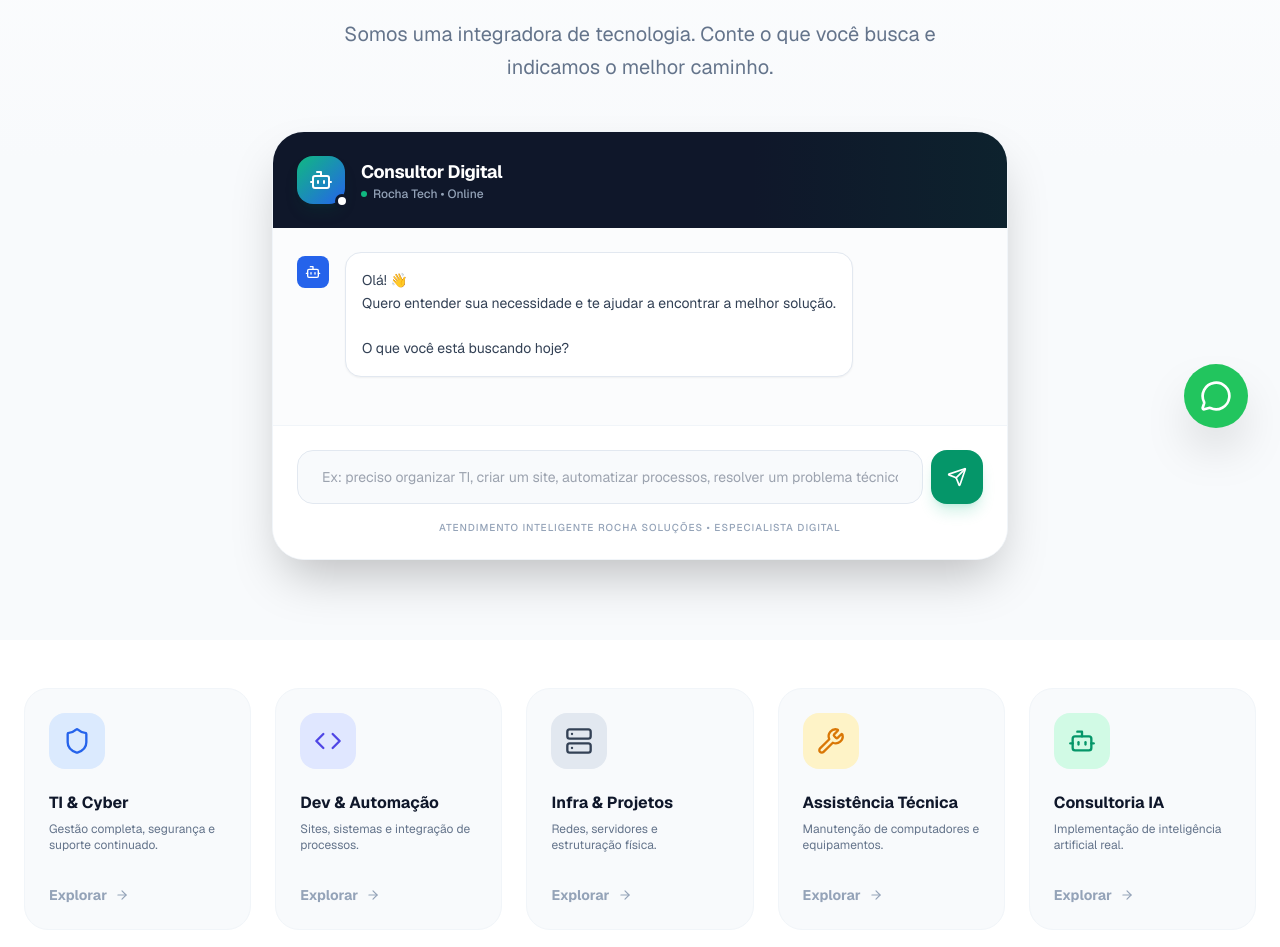
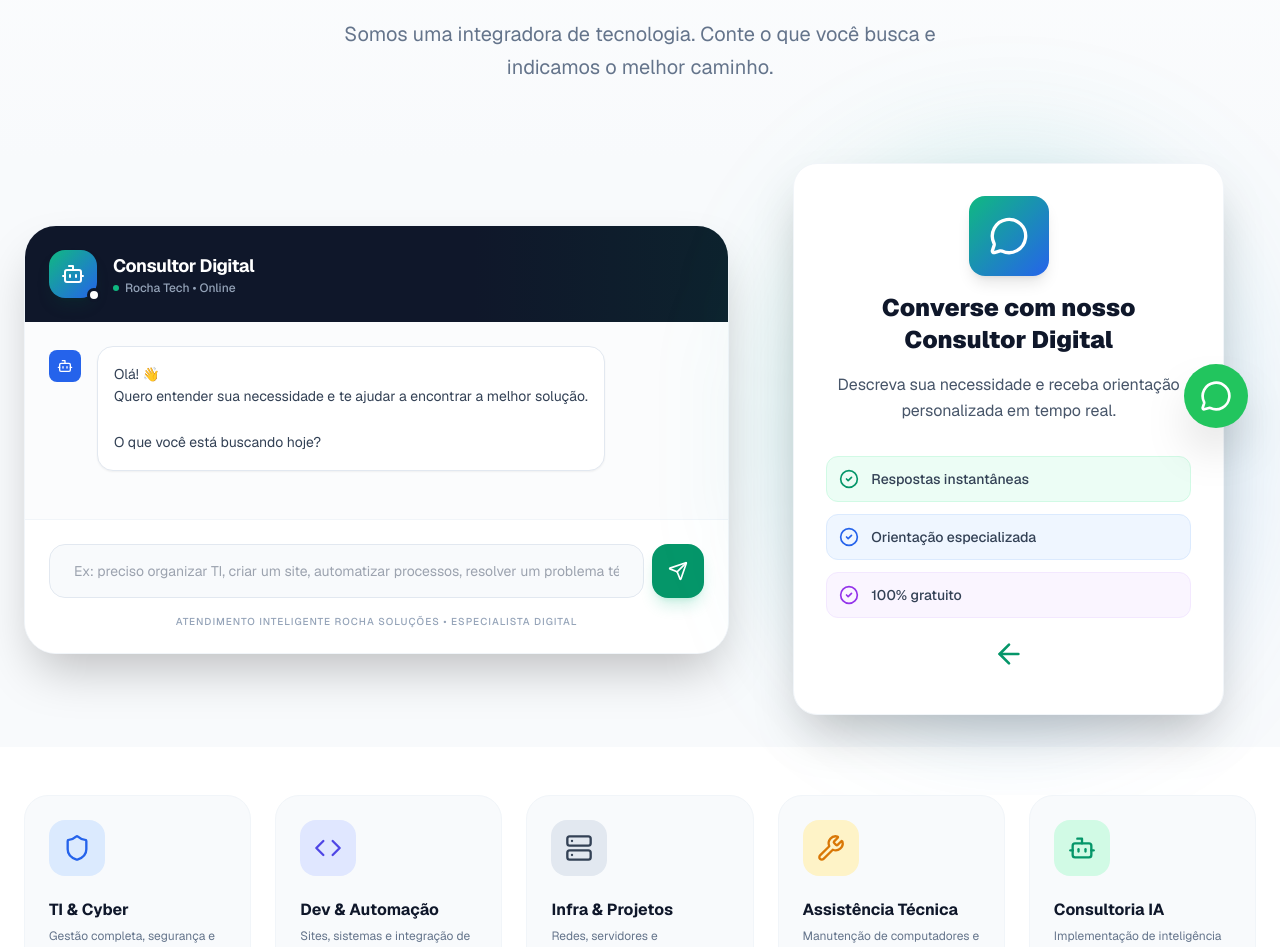
Before and after one commit to brt92/rocha-tecnologia-site, a React (Vite) app: page / in a window 1280 px wide. Shown: the part 340-1287 px from the top of the page. Built offline with nearby package versions, Linux system fonts and the light colour scheme.

Commit message:
Expand chat layout with CTA illustration sidebar

```diff
--- a/App.tsx
+++ b/App.tsx
@@ -89,8 +89,48 @@ const HomeView = ({ setView }: { setView: (v: string) => void }) => {
           </p>
         </div>
 
-        <div className="relative z-20">
-          <TechAssistant chat={chatState} mode="hero" />
+        <div className="relative z-20 max-w-7xl mx-auto px-6">
+          <div className="grid grid-cols-1 lg:grid-cols-12 gap-8 items-center">
+            {/* Chat Component */}
+            <div className="lg:col-span-7">
+              <TechAssistant chat={chatState} mode="hero" />
+            </div>
+
+            {/* CTA Illustration */}
+            <div className="lg:col-span-5 hidden lg:flex flex-col items-center justify-center space-y-6 p-8">
+              <div className="relative">
+                <div className="absolute inset-0 bg-gradient-to-br from-emerald-500/20 to-blue-500/20 blur-3xl rounded-full"></div>
+                <div className="relative bg-white rounded-3xl p-8 shadow-2xl border border-slate-100">
+                  <div className="flex flex-col items-center text-center space-y-4">
+                    <div className="w-20 h-20 bg-gradient-to-br from-emerald-500 to-blue-600 rounded-2xl flex items-center justify-center text-white shadow-lg">
+                      <MessageCircle size={40} />
+                    </div>
+                    <h3 className="text-2xl font-black text-slate-900">Converse com nosso Consultor Digital</h3>
+                    <p className="text-slate-600 leading-relaxed">
+                      Descreva sua necessidade e receba orientação personalizada em tempo real.
+                    </p>
+                    <div className="flex flex-col gap-3 w-full pt-4">
+                      <div className="flex items-center gap-3 p-3 bg-emerald-50 rounded-xl border border-emerald-100">
+                        <CheckCircle2 className="text-emerald-600 shrink-0" size={20} />
+                        <span className="text-sm font-medium text-slate-700">Respostas instantâneas</span>
+                      </div>
+                      <div className="flex items-center gap-3 p-3 bg-blue-50 rounded-xl border border-blue-100">
+                        <CheckCircle2 className="text-blue-600 shrink-0" size={20} />
+                        <span className="text-sm font-medium text-slate-700">Orientação especializada</span>
+                      </div>
+                      <div className="flex items-center gap-3 p-3 bg-purple-50 rounded-xl border border-purple-100">
+                        <CheckCircle2 className="text-purple-600 shrink-0" size={20} />
+                        <span className="text-sm font-medium text-slate-700">100% gratuito</span>
+                      </div>
+                    </div>
+                    <div className="pt-4 animate-bounce">
+                      <ArrowRight className="text-emerald-600 rotate-180" size={32} />
+                    </div>
+                  </div>
+                </div>
+              </div>
+            </div>
+          </div>
         </div>
       </section>
 
--- a/components/chat/TechAssistant.tsx
+++ b/components/chat/TechAssistant.tsx
@@ -37,7 +37,7 @@ export const TechAssistant: React.FC<TechAssistantProps> = ({ chat, mode = 'hero
   const handleSendMessage = (text: string) => sendMessage(text);
 
   const containerClasses = mode === 'hero'
-    ? "w-full max-w-3xl mx-auto mb-20 px-4"
+    ? "w-full"
     : "h-full flex flex-col pointer-events-auto";
 
   const cardClasses = mode === 'hero'
```
